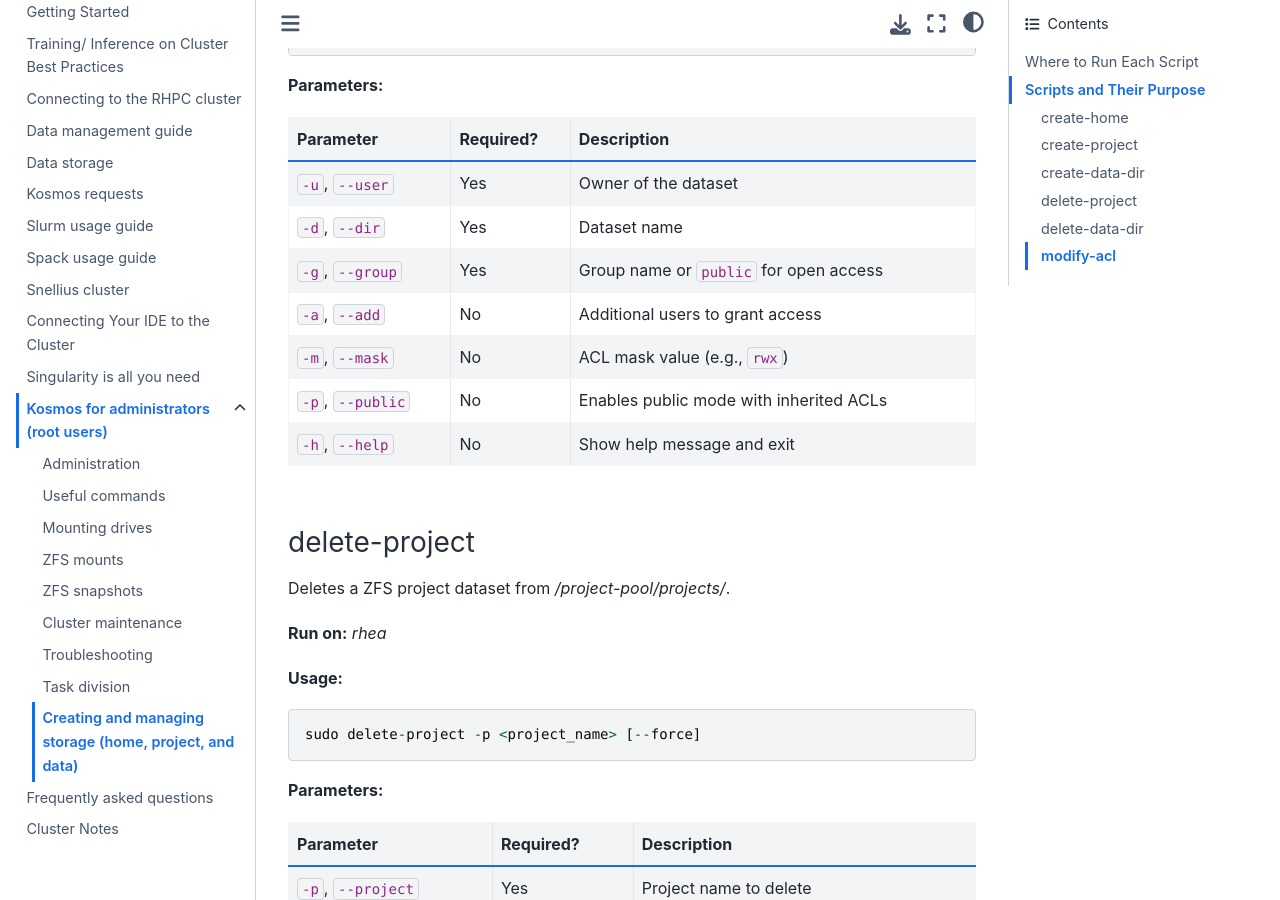
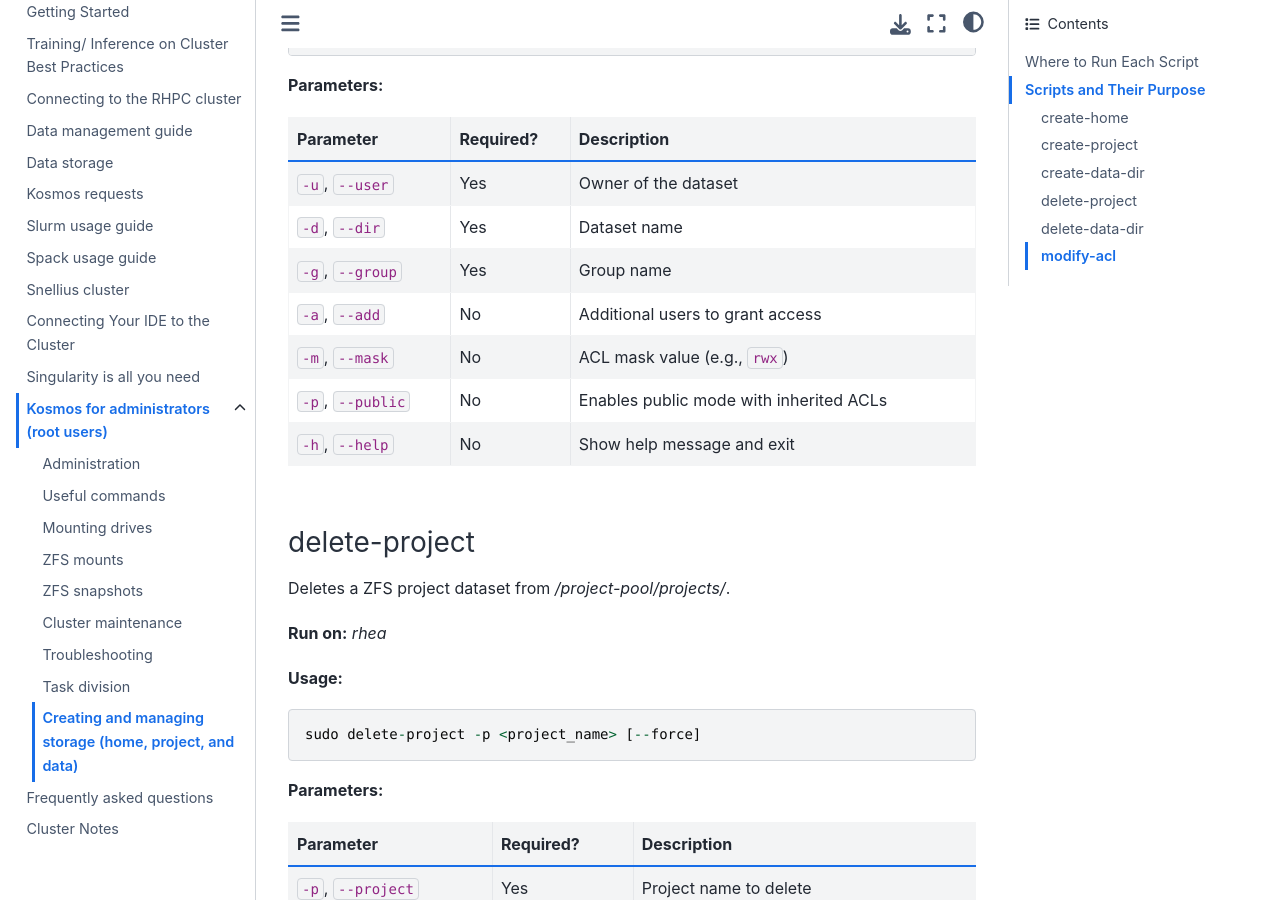
Before and after one commit to NKI-AI/kosmos-documentation, a Sphinx documentation site: the page built from docs/admins/managing_acl.rst, in a window 1280 px wide and 900 px high, scrolled down 2222 px. Built offline with Sphinx 7.4.7 and the Sphinx Book theme 1.1.4, drawn with Linux system fonts in a browser that asks for light colours.

Commit message:
Unclear instruction fixed

```diff
--- a/docs/admins/managing_acl.rst
+++ b/docs/admins/managing_acl.rst
@@ -104,7 +104,7 @@ Creates paired `archive/` and `derived/` directories under `/data-pool/groups/`,
 +-------------------------------+-----------+--------------------------------------------------+
 | :code:`-d`, :code:`--dir`     | Yes       | Dataset name                                     |
 +-------------------------------+-----------+--------------------------------------------------+
-| :code:`-g`, :code:`--group`   | Yes       | Group name or :code:`public` for open access     |
+| :code:`-g`, :code:`--group`   | Yes       | Group name                                       |
 +-------------------------------+-----------+--------------------------------------------------+
 | :code:`-a`, :code:`--add`     | No        | Additional users to grant access                 |
 +-------------------------------+-----------+--------------------------------------------------+
```
